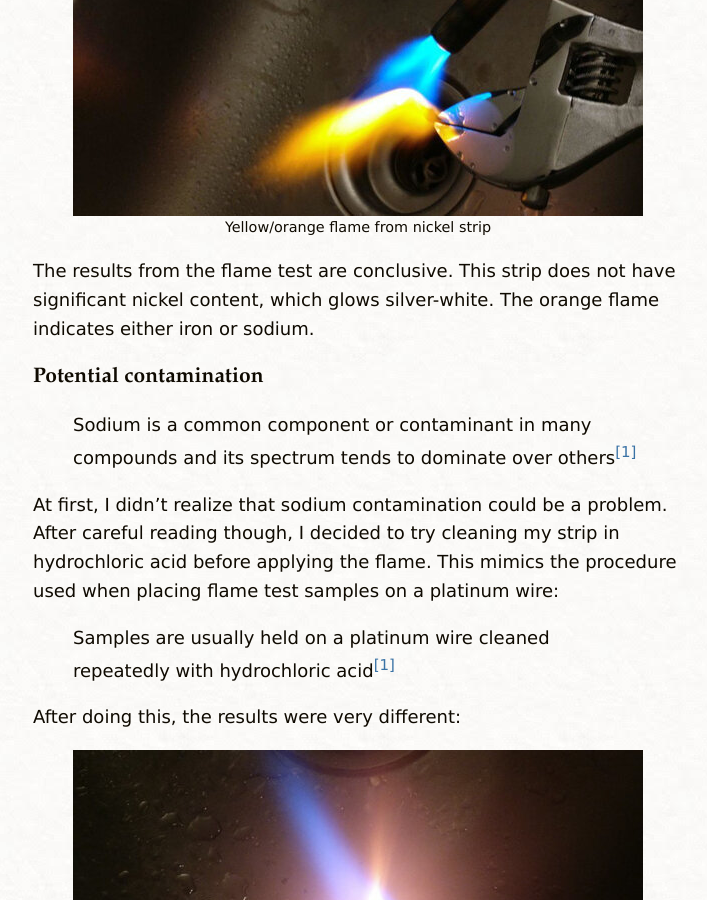
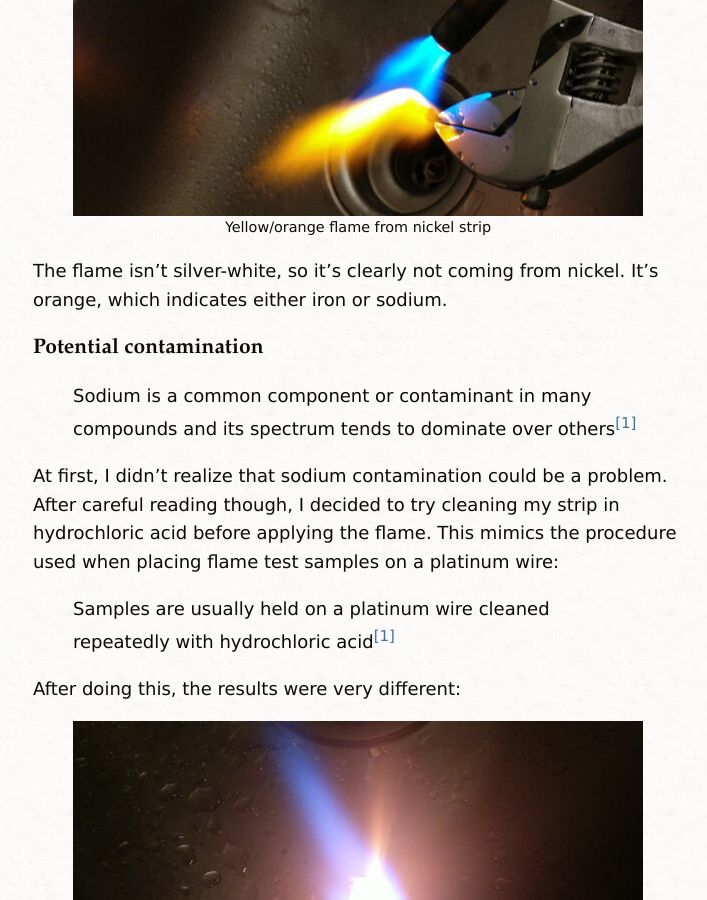
Before and after one commit to flaviut/flaviut.github.io, a Jekyll site: the page built from _posts/2019-07-25-counterfeit-nickel-bands.md, in a window 1280 px wide and 900 px high, scrolled down 1438 px. Shown: the whole window, without its empty margins (282-989 px from the left). Built offline with Jekyll 4.4.1, drawn with Linux system fonts in a browser that asks for light colours; formulas are drawn with MathJax 3.

Commit message:
Reword nickel post

```diff
--- a/_posts/2019-07-25-counterfeit-nickel-bands.md
+++ b/_posts/2019-07-25-counterfeit-nickel-bands.md
@@ -51,9 +51,8 @@ test][].
     url="/assets/images/2019-07-25-counterfeit-nickel-bands/flame-test.jpg"
     description="Yellow/orange flame from nickel strip" %}
 
-The results from the flame test are conclusive. This strip does not have
-significant nickel content, which glows silver-white. The orange flame indicates
-either iron or sodium.
+The flame isn't silver-white, so it's clearly not coming from nickel. It's
+orange, which indicates either iron or sodium.
 
 ### Potential contamination
 
```
